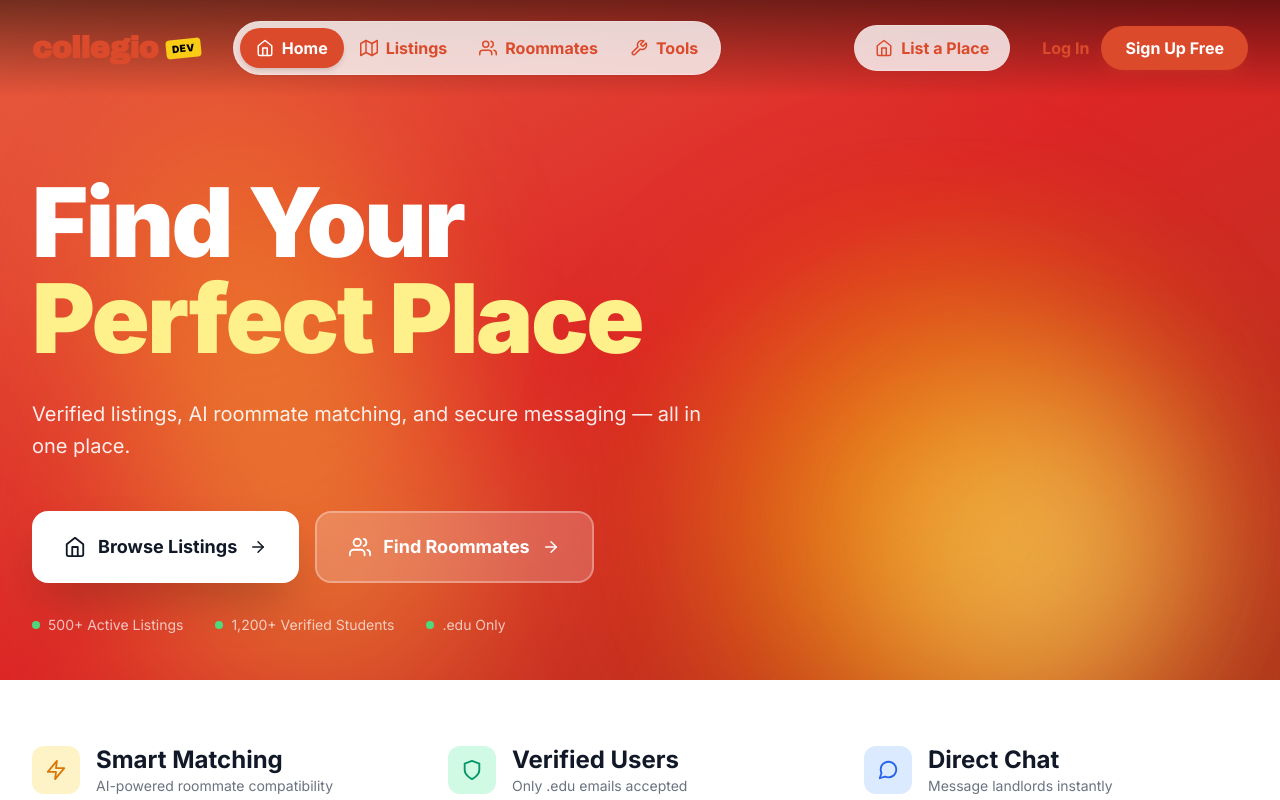
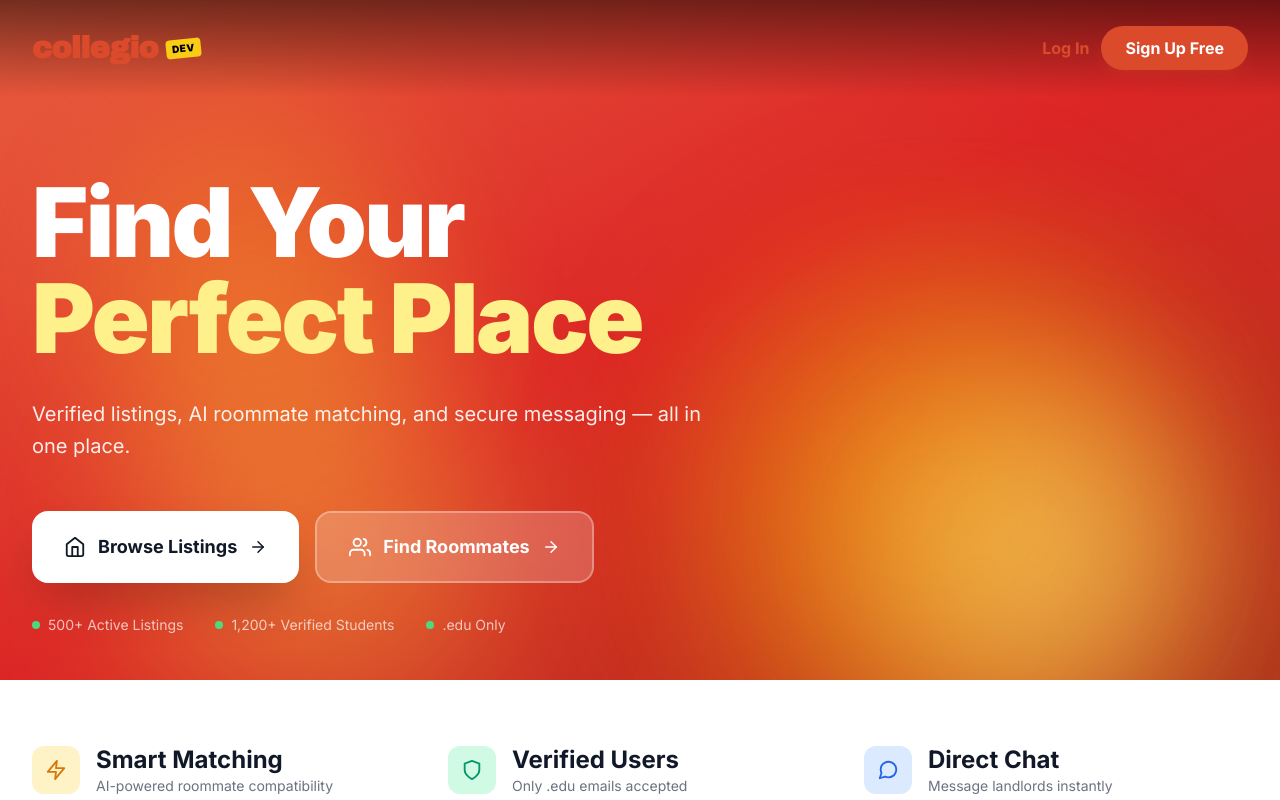
Before and after one commit to emmanueladima/housing, a React (Vite) app in the folder frontend/: page / in a window 1280 px wide. Shown: the top 800 px of the page. Built offline with nearby package versions, Linux system fonts and the light colour scheme; no server answers.

Commit message:
Hide nav links for unauthenticated users

```diff
--- a/frontend/src/components/Layout/Header.jsx
+++ b/frontend/src/components/Layout/Header.jsx
@@ -95,7 +95,8 @@ const Header = () => {
                 </span>
               </Link>
 
-              {/* Desktop Navigation - Pill Container */}
+              {/* Desktop Navigation - Pill Container (Only show when logged in) */}
+              {isAuthenticated && (
                 <nav className="hidden md:flex items-center p-1.5 bg-white/80 backdrop-blur-md rounded-full border border-white/20 shadow-sm">
                   <NavLink to="/" icon={FiHome} label="Home" />
                   <NavLink to="/listings" icon={FiMap} label="Listings" />
@@ -109,10 +110,12 @@ const Header = () => {
                     <NavLink to="/landlord/dashboard" icon={FiGrid} label="Dashboard" />
                   )}
                 </nav>
+              )}
             </div>
 
             {/* Right Section: Actions & Profile */}
             <div className="hidden md:flex items-center gap-4">
+              {isAuthenticated && (
                 <Link
                   to="/listings/create"
                   className="flex items-center gap-2 px-5 py-2.5 bg-white/80 backdrop-blur-md text-orange-600 font-bold rounded-full hover:bg-white hover:shadow-md transition-all border border-white/20"
@@ -120,6 +123,7 @@ const Header = () => {
                   <FiHome size={18} />
                   <span>List a Place</span>
                 </Link>
+              )}
 
               {isAuthenticated ? (
                 <div className="flex items-center gap-3 pl-2">
@@ -244,6 +248,8 @@ const Header = () => {
         {showMobileMenu && (
           <div className="md:hidden bg-white border-t border-gray-100 shadow-xl">
             <div className="px-4 py-4 space-y-2">
+              {isAuthenticated && (
+                <>
                   <Link
                     to="/"
                     className="block px-4 py-3 rounded-xl text-gray-600 font-medium hover:bg-orange-50 hover:text-orange-600 transition-colors"
@@ -284,6 +290,8 @@ const Header = () => {
                     >
                       Dashboard
                     </Link>
+                  )}
+                </>
               )}
               {!isAuthenticated && (
                 <div className="pt-4 mt-4 border-t border-gray-100 flex flex-col gap-3">
```
Lines whose indentation alone changed are shown as unchanged.
